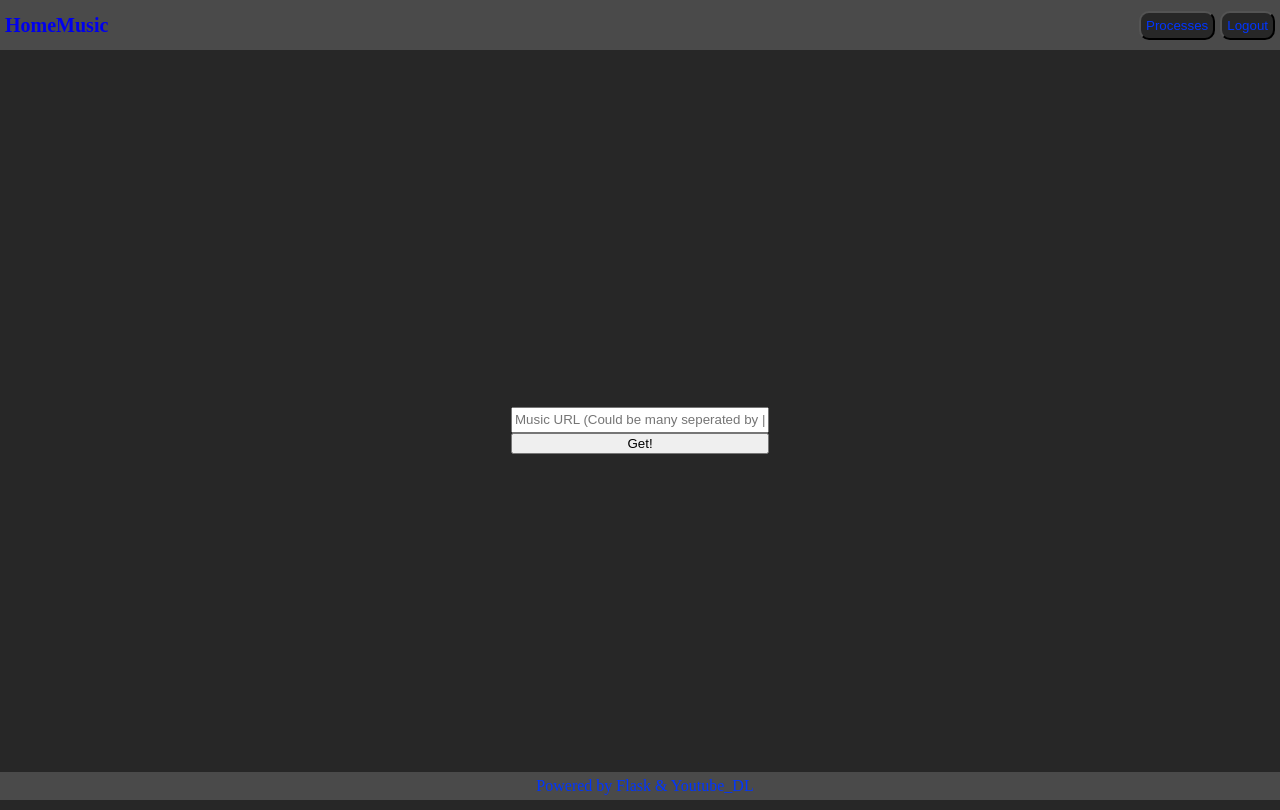
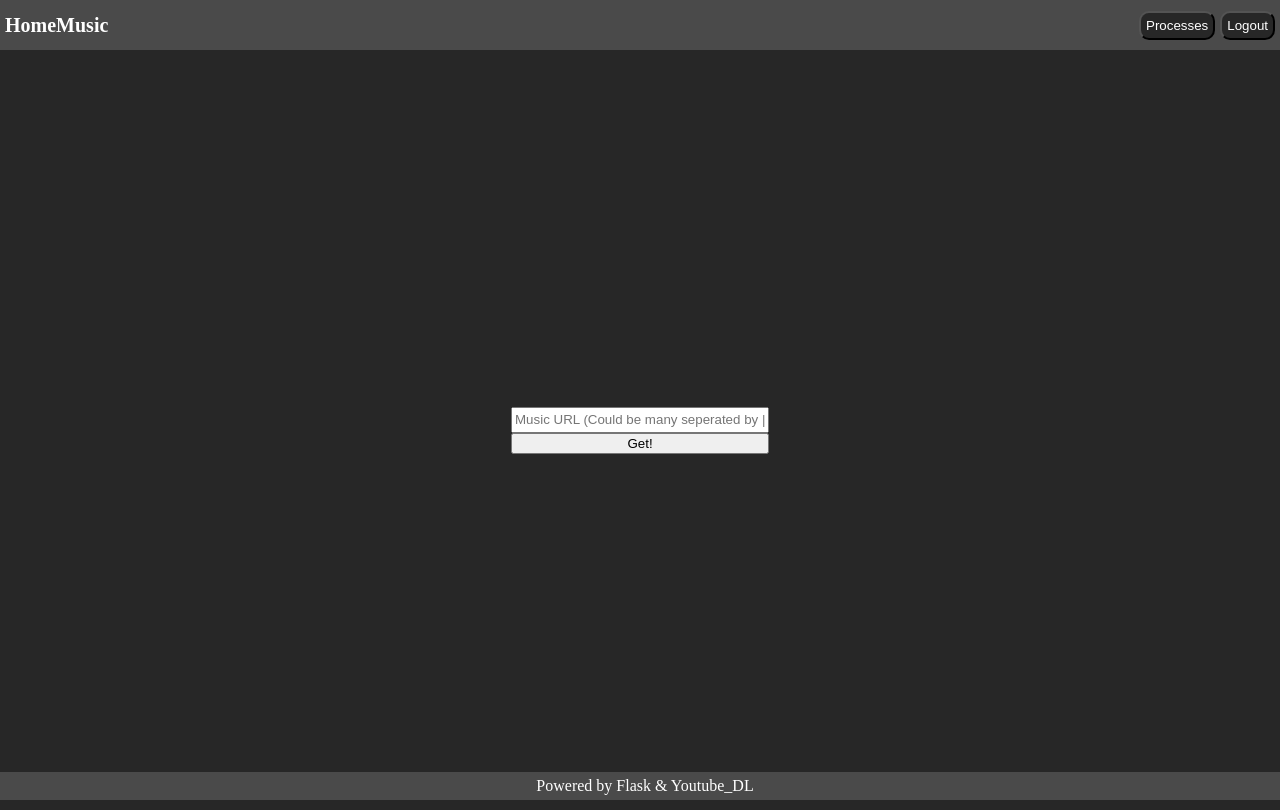
Before and after one commit to zNitche/HomeMusic, a Flask app: page / in a window 1280 px wide. Run offline with Flask 2, Linux system fonts and the light colour scheme; the visitor is signed in with stand-in values (Sample User, id 1).

Commit message:
updated fonts colors

```diff
--- a/static/main.css
+++ b/static/main.css
@@ -7,7 +7,7 @@ body {
     height: 100%;
     background-color: #272727;
     font-family: IBM Plex Sans !important;
-    color: #0035ff;
+    color: #ffffff;
 }
 
 .container {
@@ -95,12 +95,17 @@ input.login-form-input {
 .navbar button {
     padding: 5px;
     border-radius: 10px;
-    color: #0035ff;
+    color: #ffffff;
     background-color: #272727;
 }
 
 .navbar a {
     text-decoration: none;
+    color: #ffffff;
+}
+
+.navbar a:hover {
+    color: #e6e6e6;
 }
 
 .main-container {
@@ -157,7 +162,7 @@ input.login-form-input {
 
 .process-button {
     padding: 5px;
-    color: #0035ff;
+    color: #ffffff;
 }
 
 .details-container {
```
